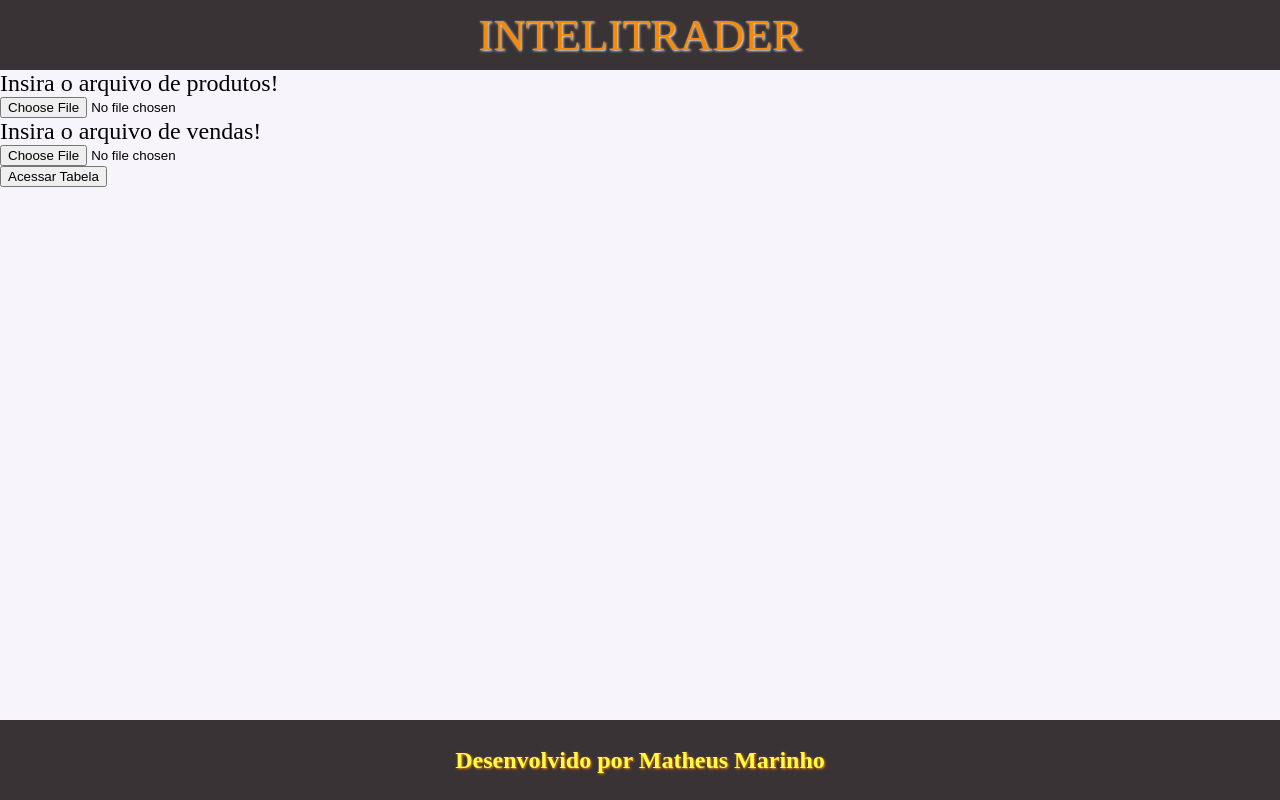
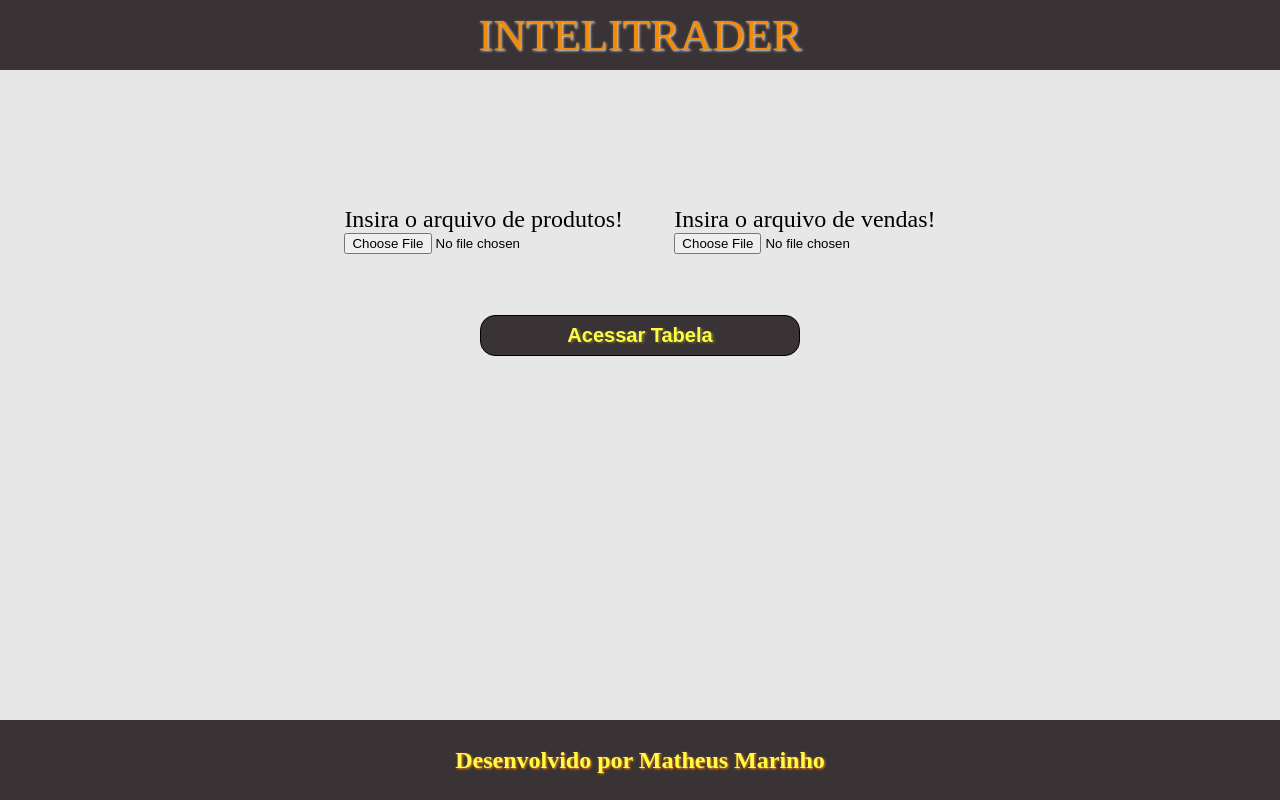
Before and after one commit to intelitrader/quero-ser, a React (Create React App) app: page / in a window 1280 px wide. Built offline with nearby package versions, Linux system fonts and the light colour scheme.

Commit message:
style: finalizacao do css da tabela

```diff
--- a/src/Css/home.module.css
+++ b/src/Css/home.module.css
@@ -34,3 +34,38 @@
   margin: auto;
   text-shadow: 1px 1px 0.15rem var(--main-orange);
 }
+
+.tableButton:active {
+  background-color: var(--main-orange);
+}
+
+.tableButton {
+  background-color: var(--main-black);
+  border: 0.5px solid black;
+  border-radius: 15px;
+  color: var(--main-yellow);
+  font-size: 20px;
+  font-weight: 550;
+  margin: 5px;
+  padding: 8px 40px;
+  text-shadow: 2px 1px 0.15rem var(--main-green);
+  width: 20rem;
+}
+
+.inputContainer {
+  align-items: center;
+  display: flex;
+  height: 20vh;
+  justify-content: space-evenly;
+  margin: auto;
+  padding: 5px;
+  width: 55vw;
+}
+
+.mainContainer {
+  align-items: center;
+  display: flex;
+  flex-direction: column;
+  margin-top: 5rem;
+  width: 100vw;
+}
--- a/src/Css/index.css
+++ b/src/Css/index.css
@@ -1,7 +1,7 @@
 :root {
   --main-orange: #F58A07;
   --main-green: #6F732F;
-  --main-white: #F7F5FB;
+  --main-white: #e7e7e7;
   --main-black: #3A3335;
   --main-yellow: #FFFB46;
 }
--- a/src/Css/table.module.css
+++ b/src/Css/table.module.css
@@ -36,7 +36,7 @@
 }
 
 .mainContainer {
-  background-color: rgb(219, 186, 186);
+  background-color: var(--main-white);
   height: 83vh;
   padding: 5px;
   width: 100vw;
@@ -66,14 +66,26 @@
 
 .tableContainer {
   background-color: var(--main-black);
-  border: 1.5px solid black;
+  border: 1.5px solid rgb(41, 41, 41);
   border-radius: 5px;
   margin: auto;
   width: 80vw;
 }
 
 .tableContainer th {
+  background-color: rgb(71, 71, 71);
   color: var(--main-orange);
   font-size: 1.22rem;
   padding: 10px;
 }
+
+.tableContainer tbody {
+  text-align: center;
+}
+
+.tableContainer td {
+  background-color: var(--main-white);
+  color: var(--main-black);
+  font-size: 1.22rem;
+  padding: 10px;
+}
--- a/src/Pages/Home.jsx
+++ b/src/Pages/Home.jsx
@@ -9,17 +9,19 @@ function Home() {
       <header className={ styled.header }>
         <Link to="/" className={ styled.headerTitle }><h1>INTELITRADER</h1></Link>
       </header>
-      <div className={ styled.inputContainer }>
-        <div className={ styled.fileInput }>
-          <h2>Insira o arquivo de produtos!</h2>
-          <input type="file" accept="text/plain" className="input-produtos" />
+      <main className={ styled.mainContainer }>
+        <div className={ styled.inputContainer }>
+          <div>
+            <h2>Insira o arquivo de produtos!</h2>
+            <input type="file" accept="text/plain" />
+          </div>
+          <div>
+            <h2>Insira o arquivo de vendas!</h2>
+            <input type="file" accept="text/plain"  />
+          </div>
         </div>
-        <div className={ styled.fileInput }>
-          <h2>Insira o arquivo de vendas!</h2>
-          <input type="file" accept="text/plain" className="input-vendas" />
-        </div>
-      </div>
-      <button onClick={ () => history.push('/table') }>Acessar Tabela</button>
+        <button onClick={ () => history.push('/table') } className={ styled.tableButton }>Acessar Tabela</button>
+      </main>
       <footer className={ styled.footer }>
         <h2 className={ styled.footerText }>Desenvolvido por Matheus Marinho</h2>
       </footer>
--- a/src/Pages/Table.jsx
+++ b/src/Pages/Table.jsx
@@ -22,6 +22,18 @@ function Table() {
                 <th scope="col">Transf. de Arm p/ CO</th>
             </tr>
           </thead>
+          <tbody>
+            <tr>
+              <td>Produto</td>
+              <td>QtCO</td>
+              <td>QtMin</td>
+              <td>QtVendas</td>
+              <td>Moeda</td>
+              <td>Estq. após vendas</td>
+              <td>Necess.</td>
+              <td>Transf. de Arm p/ CO</td>
+            </tr>
+          </tbody>
         </table>
         <div className={ styled.downloadButtons }>
           <button>Baixar TRANSFERE.TXT</button>
```
